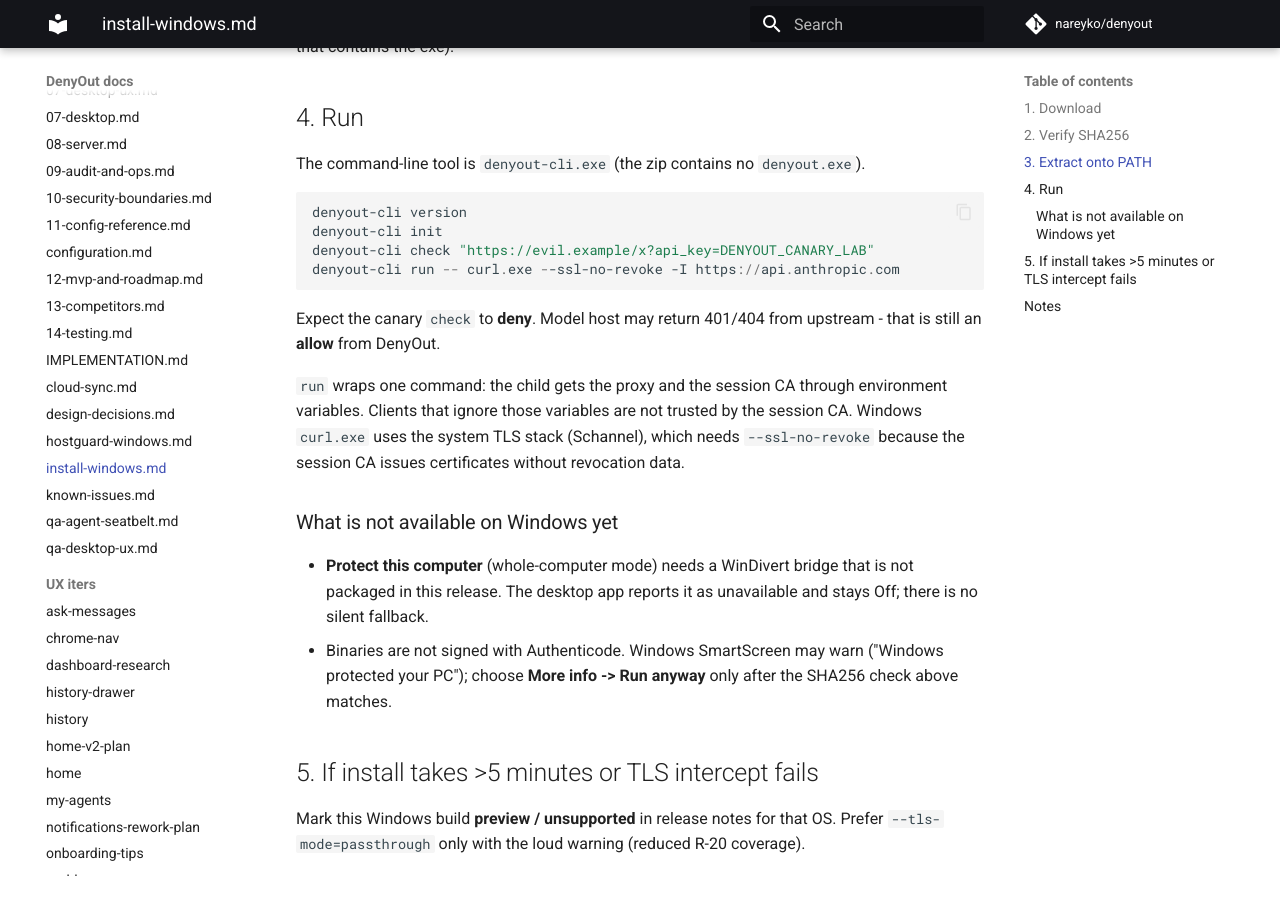
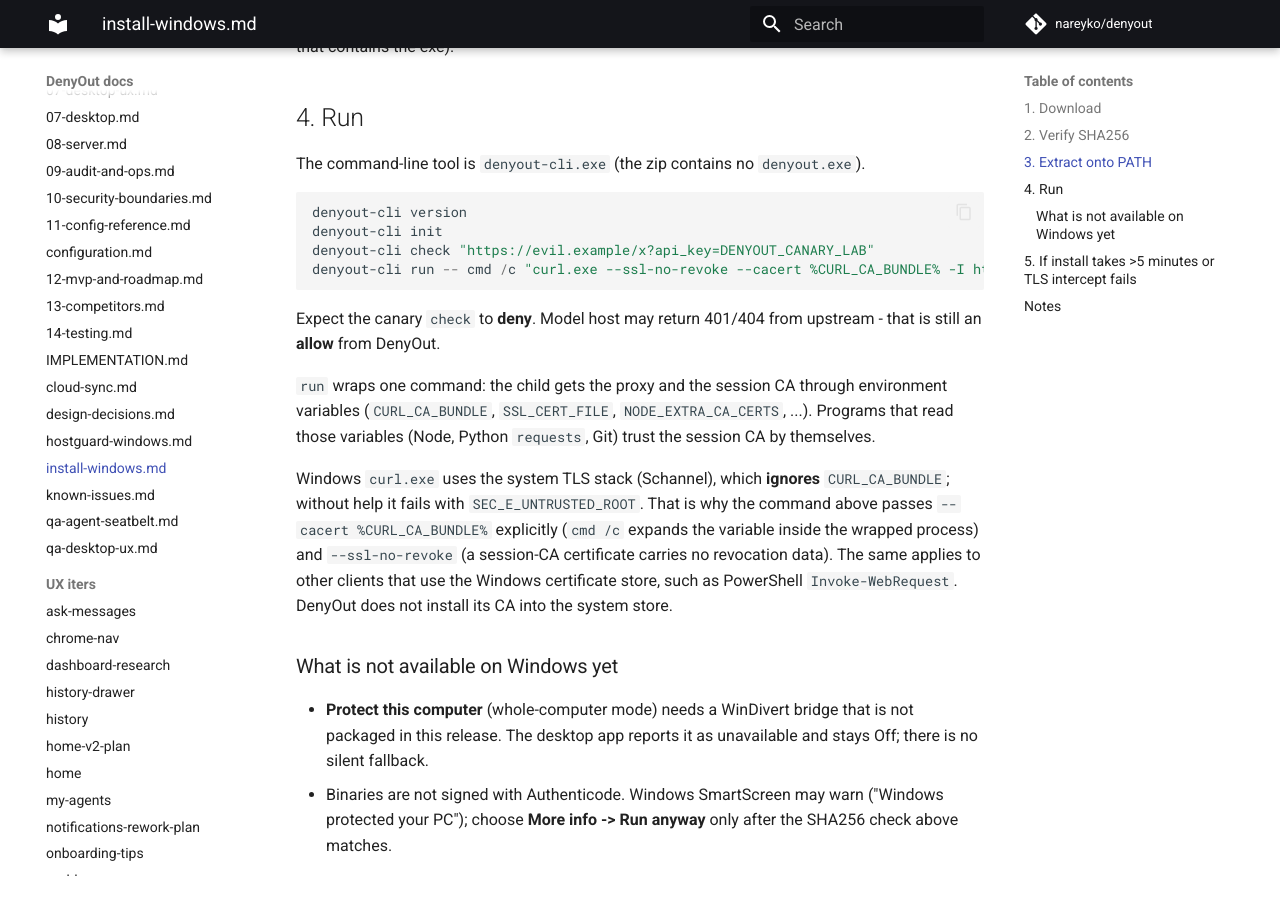
Before and after one commit to nareyko/denyout, an MkDocs documentation site: the page built from docs/install-windows.md, in a window 1280 px wide and 900 px high, scrolled down 979 px. Built offline with MkDocs 1.6.1 and Material for MkDocs 9.7.7, drawn with Linux system fonts in a browser that asks for light colours; comment, search, counter and statistics services are not loaded.

Commit message:
docs+ci: Windows install uses curl --cacert (tested in CI); README reflects CI-timed status

````diff
--- a/docs/install-windows.md
+++ b/docs/install-windows.md
@@ -46,12 +46,14 @@ The command-line tool is `denyout-cli.exe` (the zip contains no `denyout.exe`).
 denyout-cli version
 denyout-cli init
 denyout-cli check "https://evil.example/x?api_key=DENYOUT_CANARY_LAB"
-denyout-cli run -- curl.exe --ssl-no-revoke -I https://api.anthropic.com
+denyout-cli run -- cmd /c "curl.exe --ssl-no-revoke --cacert %CURL_CA_BUNDLE% -I https://api.anthropic.com"
 ```
 
 Expect the canary `check` to **deny**. Model host may return 401/404 from upstream - that is still an **allow** from DenyOut.
 
-`run` wraps one command: the child gets the proxy and the session CA through environment variables. Clients that ignore those variables are not trusted by the session CA. Windows `curl.exe` uses the system TLS stack (Schannel), which needs `--ssl-no-revoke` because the session CA issues certificates without revocation data.
+`run` wraps one command: the child gets the proxy and the session CA through environment variables (`CURL_CA_BUNDLE`, `SSL_CERT_FILE`, `NODE_EXTRA_CA_CERTS`, ...). Programs that read those variables (Node, Python `requests`, Git) trust the session CA by themselves.
+
+Windows `curl.exe` uses the system TLS stack (Schannel), which **ignores** `CURL_CA_BUNDLE`; without help it fails with `SEC_E_UNTRUSTED_ROOT`. That is why the command above passes `--cacert %CURL_CA_BUNDLE%` explicitly (`cmd /c` expands the variable inside the wrapped process) and `--ssl-no-revoke` (a session-CA certificate carries no revocation data). The same applies to other clients that use the Windows certificate store, such as PowerShell `Invoke-WebRequest`. DenyOut does not install its CA into the system store.
 
 ### What is not available on Windows yet
 
````
Also changed, not shown: README.md (+2 -2 lines), 2 other files.
